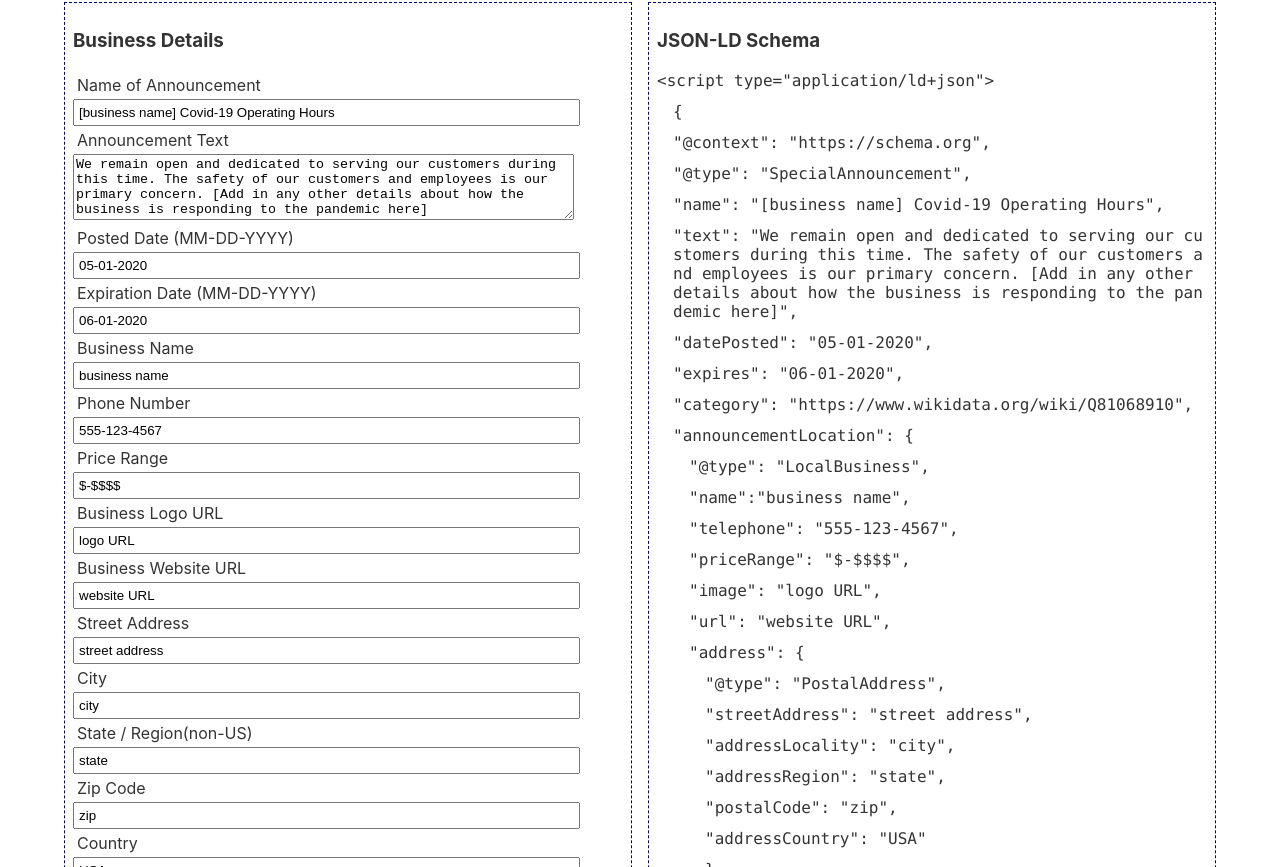
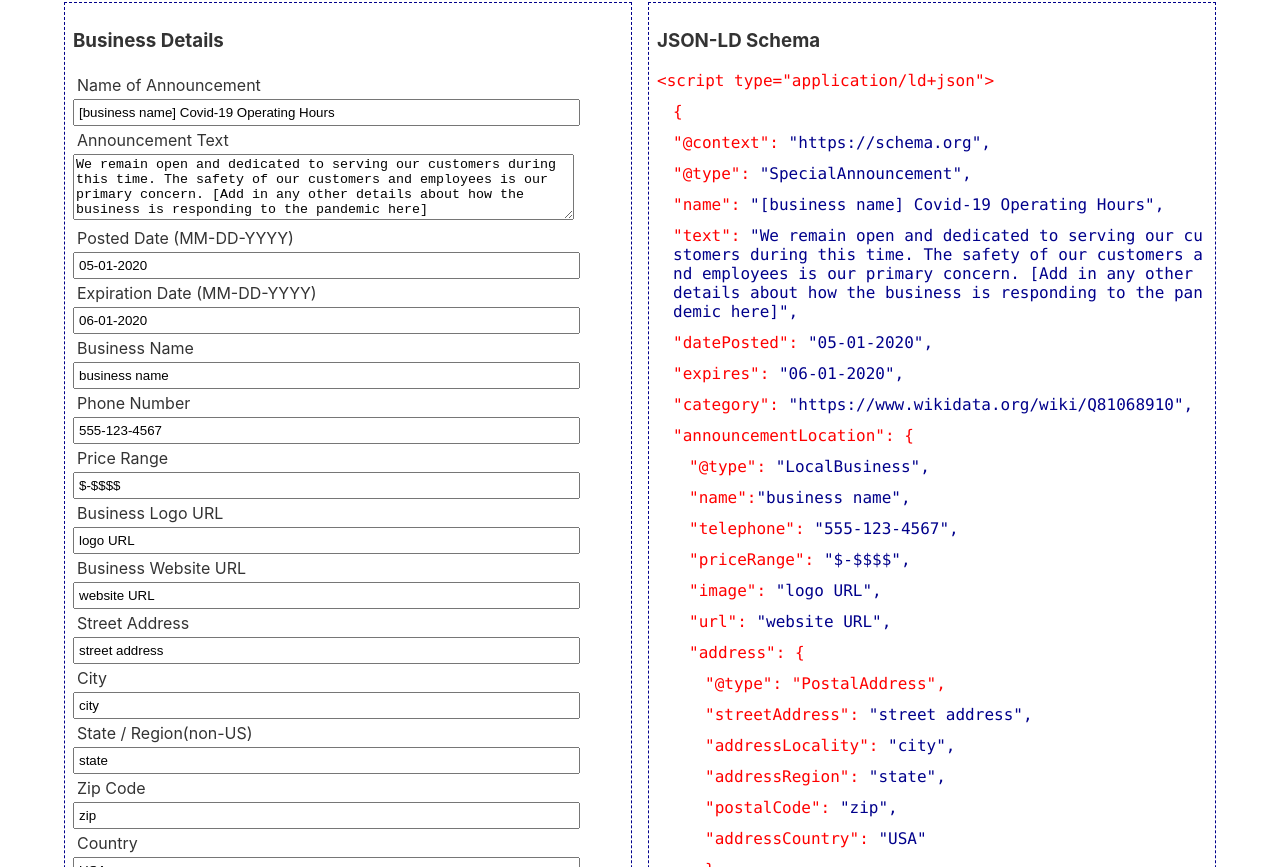
Before and after one commit to Schmidt-Aaron/SchemaGenerator, a React (Create React App) app: page / in a window 1280 px wide. Shown: the part 553-1420 px from the top of the page. Built offline with nearby package versions, Linux system fonts and the light colour scheme.

Commit message:
+output key value css

```diff
--- a/src/App.css
+++ b/src/App.css
@@ -3,6 +3,9 @@
   --success: green;
   --caution: red;
   --main-font: rgba(0, 0, 0, 0.8);
+  --code: red;
+  --key: red;
+  --value: darkblue;
 }
 
 html,
@@ -86,6 +89,7 @@ textarea {
   text-align: center;
 }
 
+/* json-ld CSS */
 .indent-1 {
   margin-left: 1rem;
 }
@@ -101,4 +105,14 @@ textarea {
 code p {
   margin: 0.75rem 0;
   word-break: break-all;
+  color: var(--key);
 }
+
+.key {
+  color: var(--key);
+}
+.value {
+  color: var(--value);
+}
+
+/* end json-ld CSS */
--- a/src/components/outputPanel.js
+++ b/src/components/outputPanel.js
@@ -30,67 +30,88 @@ const OutputPanel = React.forwardRef((props, ref) => {
         <p>{`<script type="application/ld+json">`}</p>
         <p className="indent-1">{`{`}</p>
         <p className="indent-1">
-          {`"@context"`}: {`"https://schema.org",`}
+          <span className="key">{`"@context"`}</span>:{" "}
+          <span className="value">"https://schema.org",</span>
         </p>
         <p className="indent-1">
-          {`"@type"`}: {`"SpecialAnnouncement",`}
+          <span className="key">
+            <span className="key">{`"@type"`}:</span>{" "}
+            <span className="value"></span>
+            <span className="value">{`"SpecialAnnouncement",`}</span>
+          </span>
         </p>
         <p className="indent-1">
-          {`"name"`}: {`"${announcementName}",`}
+          <span className="key">{`"name"`}:</span>{" "}
+          <span className="value">{`"${announcementName}",`}</span>
         </p>
         <p className="indent-1">
-          {`"text"`}: {`"${announcementText}",`}
+          <span className="key">{`"text"`}:</span>{" "}
+          <span className="value">{`"${announcementText}",`}</span>
         </p>
         <p className="indent-1">
-          {`"datePosted"`}: {`"${datePosted}",`}
+          <span className="key">{`"datePosted"`}:</span>{" "}
+          <span className="value">{`"${datePosted}",`}</span>
         </p>
         <p className="indent-1">
-          {`"expires"`}: {`"${dateExpires}",`}
+          <span className="key">{`"expires"`}:</span>{" "}
+          <span className="value">{`"${dateExpires}",`}</span>
         </p>
         <p className="indent-1">
-          {`"category"`}: {`"https://www.wikidata.org/wiki/Q81068910",`}
+          <span className="key">{`"category"`}:</span>{" "}
+          <span className="value">{`"https://www.wikidata.org/wiki/Q81068910",`}</span>
         </p>
         <p className="indent-1">
-          {`"announcementLocation"`}: {`{`}
+          <span className="key">{`"announcementLocation"`}:</span> {`{`}
         </p>
         <p className="indent-2">
-          {`"@type"`}: {`"LocalBusiness",`}
+          <span className="key">{`"@type"`}:</span>{" "}
+          <span className="value">{`"LocalBusiness",`}</span>
         </p>
         <p className="indent-2">
-          {`"name"`}:{`"${businessName}",`}
+          <span className="key">{`"name"`}:</span>
+          <span className="value">{`"${businessName}",`}</span>
         </p>
         <p className="indent-2">
-          {`"telephone"`}: {`"${telephone}",`}
+          <span className="key">{`"telephone"`}:</span>{" "}
+          <span className="value">{`"${telephone}",`}</span>
         </p>
         <p className="indent-2">
-          {`"priceRange"`}: {`"${priceRange}",`}
+          <span className="key">{`"priceRange"`}:</span>{" "}
+          <span className="value">{`"${priceRange}",`}</span>
         </p>
         <p className="indent-2">
-          {`"image"`}: {`"${businessImage}",`}
+          <span className="key">{`"image"`}:</span>{" "}
+          <span className="value">{`"${businessImage}",`}</span>
         </p>
         <p className="indent-2">
-          {`"url"`}: {`"${businessURL}",`}
+          <span className="key">{`"url"`}:</span>{" "}
+          <span className="value">{`"${businessURL}",`}</span>
         </p>
         <p className="indent-2">
-          {`"address"`}: {`{`}
+          <span className="key">{`"address"`}:</span> {`{`}
         </p>
         <p className="indent-3">
-          {`"@type"`}: {`"PostalAddress",`}
+          <span className="key">{`"@type"`}:</span> {`"PostalAddress",`}
         </p>
         <p className="indent-3">
-          {`"streetAddress"`}: {`"${streetAddress}",`}
+          <span className="key">{`"streetAddress"`}:</span>{" "}
+          <span className="value">{`"${streetAddress}",`}</span>
         </p>
         <p className="indent-3">
-          {`"addressLocality"`}: {`"${city}",`}
+          <span className="key">{`"addressLocality"`}:</span>{" "}
+          <span className="value">{`"${city}",`}</span>
         </p>
         <p className="indent-3">
-          {`"addressRegion"`}: {`"${state}",`}
+          <span className="key">{`"addressRegion"`}:</span>{" "}
+          <span className="value">{`"${state}",`}</span>
         </p>
         <p className="indent-3">
-          {`"postalCode"`}: {`"${zipCode}",`}
+          <span className="key">{`"postalCode"`}:</span>{" "}
+          <span className="value">{`"${zipCode}",`}</span>
         </p>
         <p className="indent-3">
-          {`"addressCountry"`}: {`"${country}"`}
+          <span className="key">{`"addressCountry"`}:</span>{" "}
+          <span className="value">{`"${country}"`}</span>
         </p>
         <p className="indent-3">{`}`}</p>
         <p className="indent-2">{`}`}</p>
```
